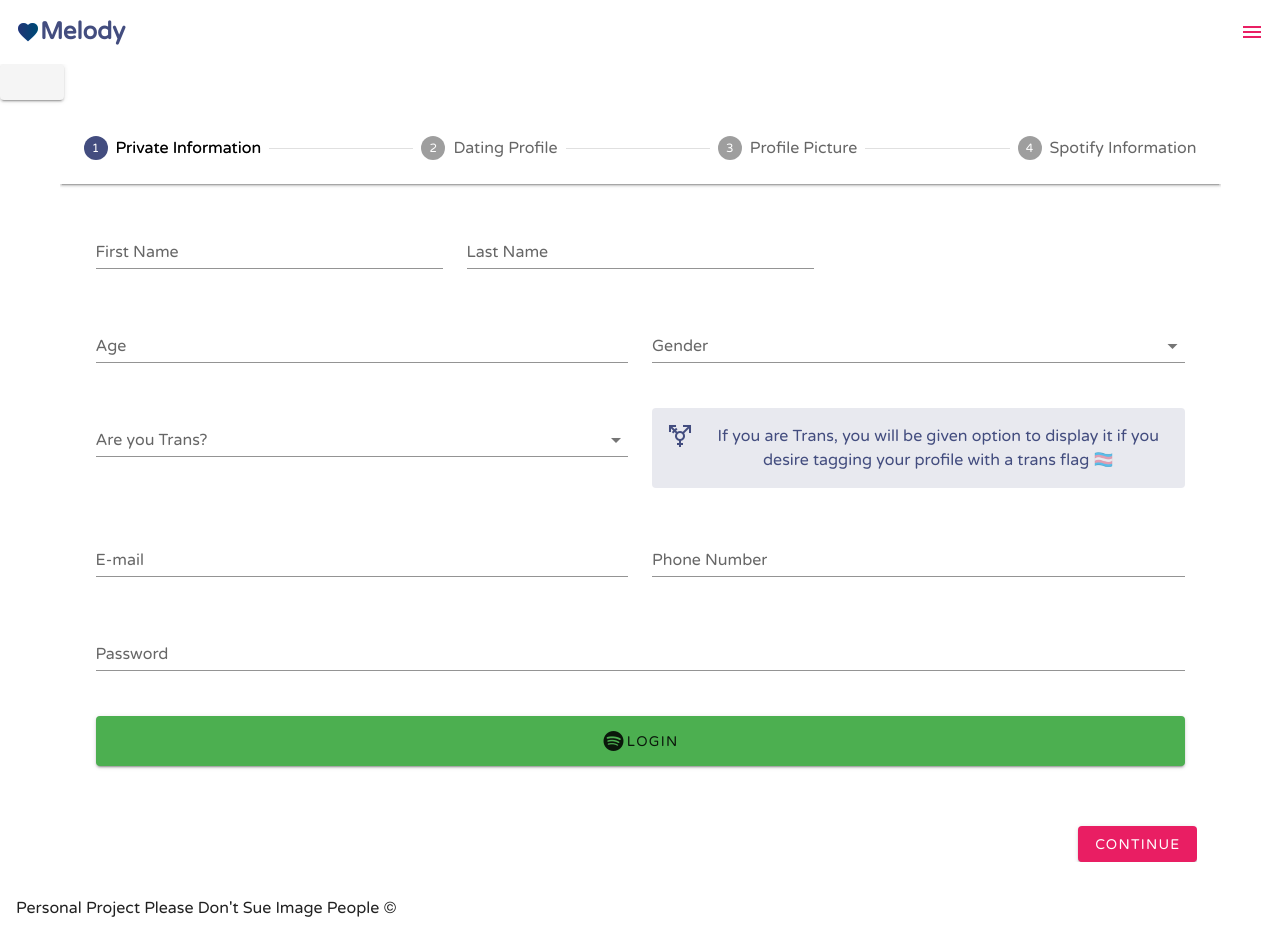
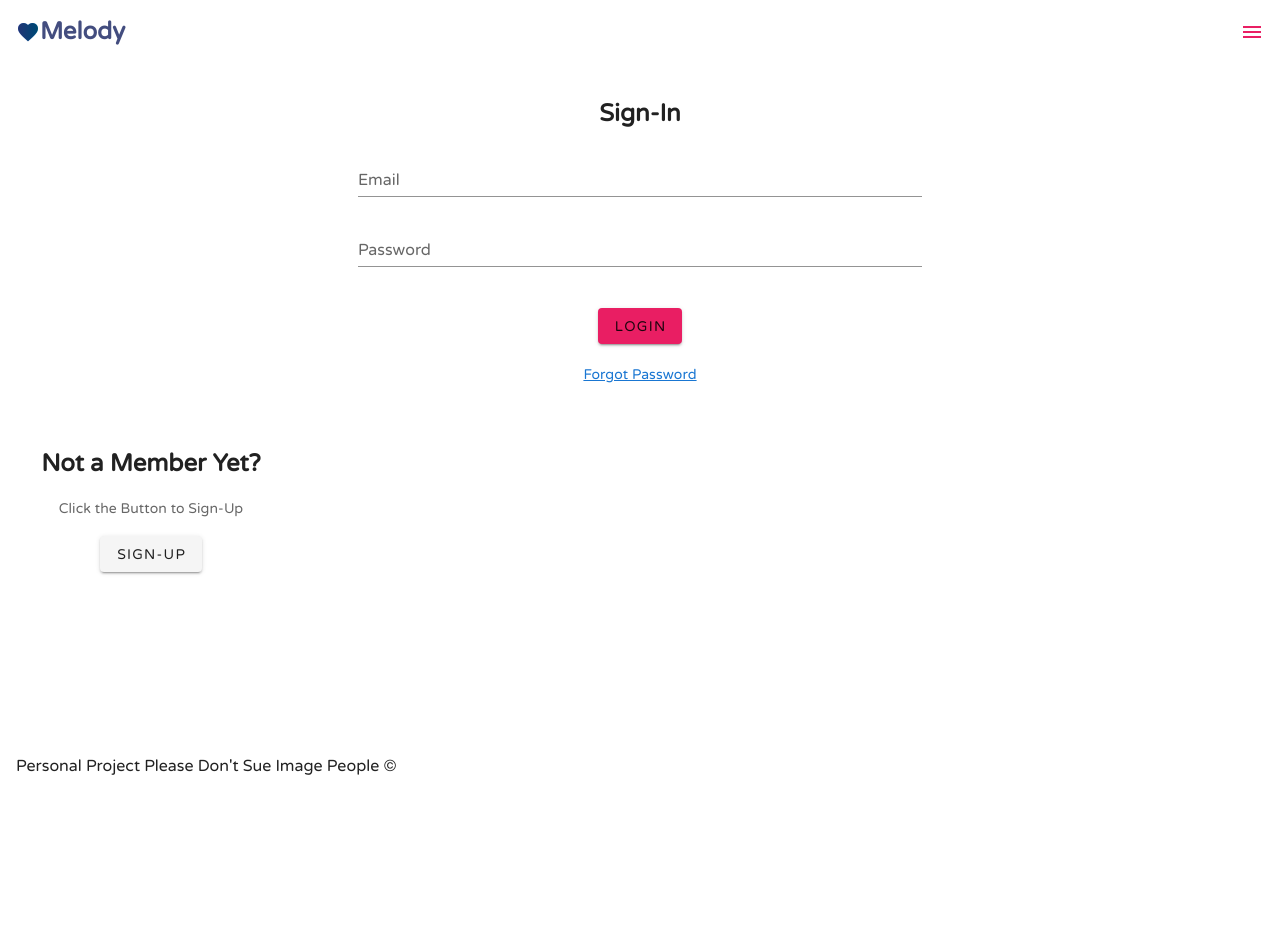
Before and after one commit to JHidalgo24/FunkyAppThingy, a Vue app: page /#/dating in a window 1280 px wide. After the commit the page ends 800 px from the top, so only its background shows below. Built offline with nearby package versions, Linux system fonts and the light colour scheme; no server answers; what vuefire would draw is missing.

Commit message:
fixed login/sign-up part and disabled nav drawer if you aren't a user

```diff
--- a/src/App.vue
+++ b/src/App.vue
@@ -1,6 +1,5 @@
 <template>
   <v-app>
-
     <v-app-bar color="white" elevation="0" app>
       <a id="home-page" href="/" >
           <v-icon class="rainbow_text_animated">mdi-heart</v-icon>
@@ -13,7 +12,8 @@
     </v-app-bar>
 
     <v-main app>
-      <v-btn v-if="authUser === null" @click="signUp = !signUp"></v-btn>
+      <div v-if="showSignUpOrLogin === false">
+<!--        <v-btn v-if="authUser === null" @click="signUp = !signUp"></v-btn>-->
         <router-view :authUser="authUser" v-show="authUser !== null"></router-view>
         <v-container v-show="authUser === null && signUp === true"  >
           <v-stepper elevation="0" non-linear v-model="e1">
@@ -43,7 +43,6 @@
             </v-stepper-header>
 
             <v-stepper-items>
-
               <v-stepper-content step="1">
                 <v-card elevation="0" class="mb-12" color="">
                   <v-form>
@@ -219,11 +218,14 @@
                   Complete
                 </v-btn>
               </v-stepper-content>
-
             </v-stepper-items>
           </v-stepper>
         </v-container>
-      <v-row v-show="authUser === null && signUp === false" class="ma-5">
+      </div>
+
+
+      <div v-else-if="showSignUpOrLogin === true">
+        <v-row class="ma-5">
           <v-col cols lg="3" sm="12"></v-col>
             <v-col cols lg="6" sm="12">
               <v-card class=" text-center" elevation="0" width="100%">
@@ -243,9 +245,23 @@
             </v-col>
           <v-col cols lg="3" sm="12"></v-col>
         </v-row>
+
+        <v-row>
+          <v-col cols lg="3" sm="12">
+            <v-card elevation="0" class="text-center">
+              <h2>Not a Member Yet?</h2>
+              <v-card-text>
+                Click the Button to Sign-Up
+              </v-card-text>
+
+              <v-btn @click="showSignUpOrLogin = false">Sign-Up</v-btn>
+            </v-card>
+          </v-col>
+        </v-row>
+      </div>
     </v-main>
 
-    <v-navigation-drawer right width="4rem" v-model="drawer" app temporary color="white">
+    <v-navigation-drawer v-if="authUser !== null" right width="4rem" v-model="drawer" app temporary color="white">
       <v-list>
         <v-list-item>
           <v-btn  to="/"  color="red"   icon><v-icon>mdi-home</v-icon></v-btn>
@@ -272,7 +288,6 @@
       </v-list>
 
     </v-navigation-drawer>
-
 
     <v-footer class="text-center mt-12" app  absolute  color="white" light>
           <div>
@@ -308,6 +323,7 @@ export default {
       trans: ['Yes', 'No'],
       dtrans: ['Yes', 'No'],
       transChoice: 'No',
+      showSignUpOrLogin: true,
       user: new UserItem(),
       userLogin: {
         email: '',
--- a/src/components/HomePage.vue
+++ b/src/components/HomePage.vue
@@ -80,7 +80,7 @@
                         If you've made a feature or an idea, we thank you for this.
                         This is our first major app that we have worked on, and any
                         bit of help is greatly appreciated. It wouldn't be the same
-                        without any one thought from you. :widepeepohappy:
+                        without any one thought from you.
                     </v-card-text>
                 </v-card>
             </v-col>
--- a/src/components/UserLogin.vue
+++ b/src/components/UserLogin.vue
@@ -1,4 +1,5 @@
 <template>
+  <v-container>
     <v-row class="ma-5">
       <v-col cols lg="3" sm="12"></v-col>
       <v-col cols lg="6" sm="12">
@@ -18,8 +19,8 @@
         </v-card>
       </v-col>
       <v-col cols lg="3" sm="12"></v-col>
-
     </v-row>
+  </v-container>
 </template>
 
 <script>
```
Lines whose indentation alone changed are shown as unchanged.
